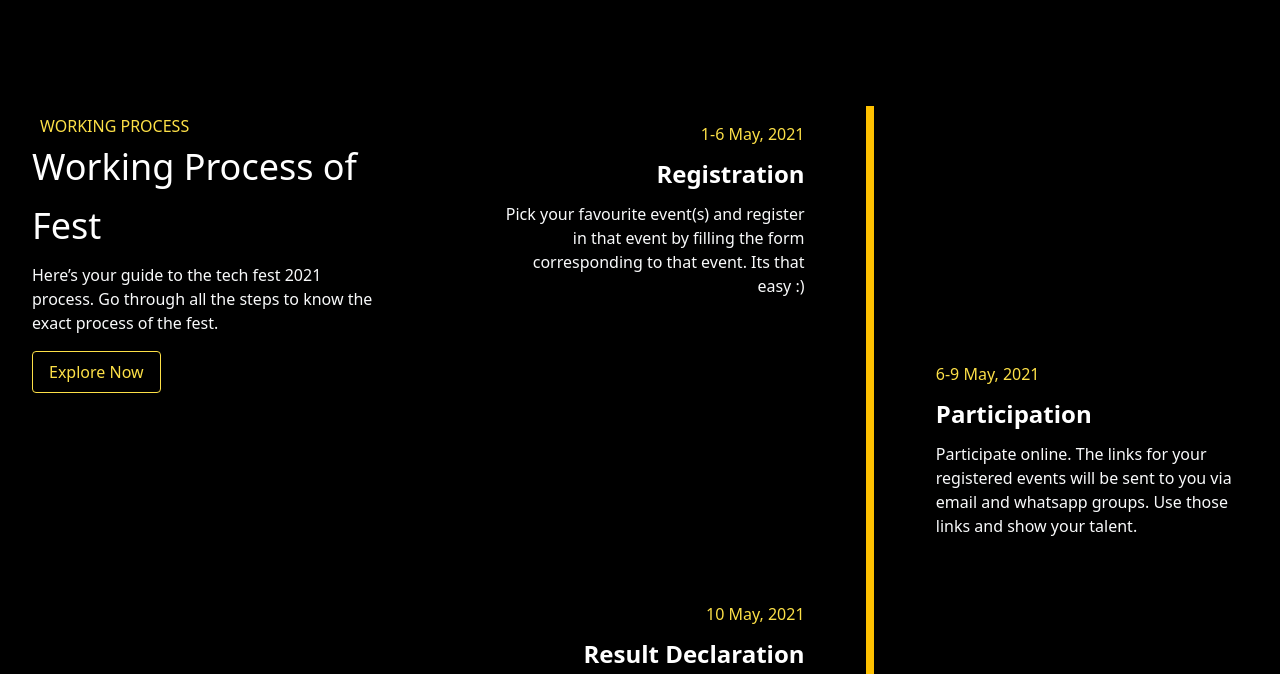
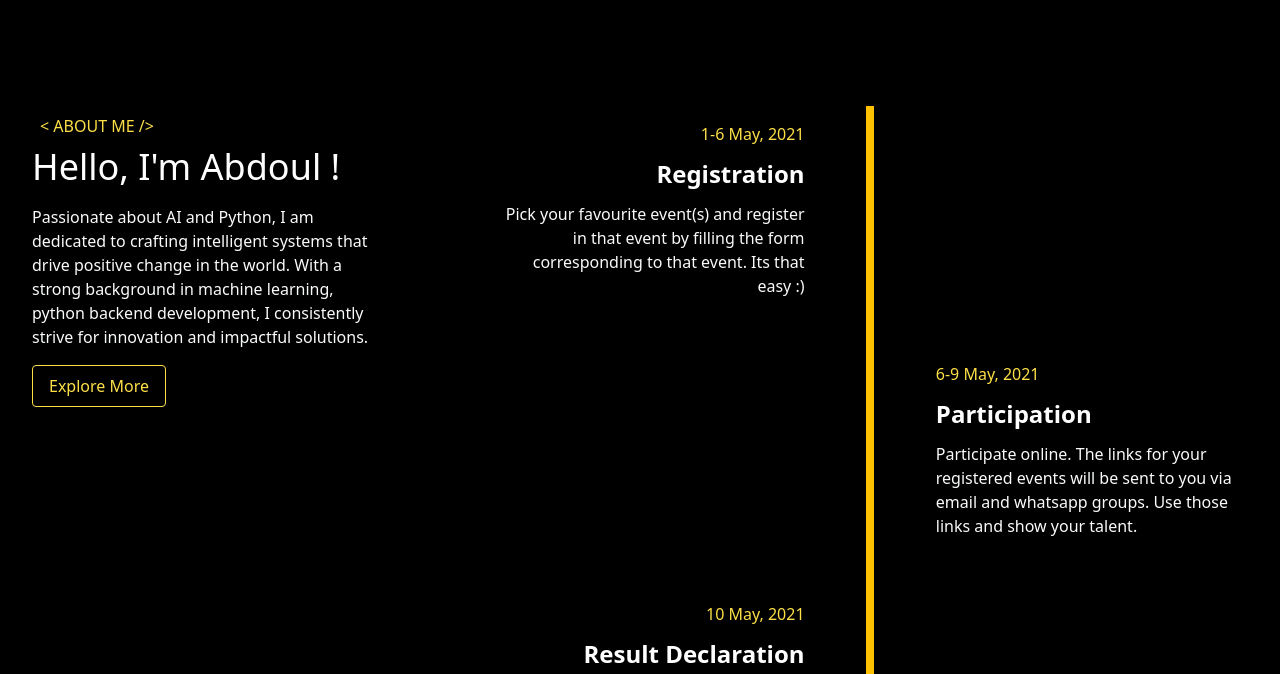
Before and after one commit to abdoulfataoh/abdoulfataoh.github.io, a plain HTML site: page index.html in a window 1280 px wide. Shown: the part 126-800 px from the top of the page. Drawn offline with nearby package versions, Linux system fonts and the light colour scheme.

Commit message:
add about me section

```diff
--- a/index.html
+++ b/index.html
@@ -27,20 +27,20 @@
     </div>
   </section>
 
-  <section>
+  <section id="experience">
     <div class="bg-black text-white py-8">
       <div class="container mx-auto flex flex-col items-start md:flex-row my-12 md:my-24">
           <div class="flex flex-col w-full sticky md:top-36 lg:w-1/3 mt-2 md:mt-12 px-8">
-      <p class="ml-2 text-yellow-300 uppercase tracking-loose">Working Process</p>
-      <p class="text-3xl md:text-4xl leading-normal md:leading-relaxed mb-2">Working Process of Fest</p>
+            <p class="ml-2 text-yellow-300 uppercase tracking-loose">< About Me /></p>
+            <p class="text-3xl md:text-4xl leading-normal md:leading-relaxed mb-2">Hello, I'm Abdoul !</p>
             <p class="text-sm md:text-base text-gray-50 mb-4">
-        Here’s your guide to the tech fest 2021 process. Go through all the steps to know the exact process of the
-        fest.
+              Passionate about AI and Python, I am dedicated to crafting intelligent systems that drive positive change in the world. With a strong background in machine learning, python backend development, I consistently strive for innovation and impactful solutions.
             </p>
-      <a href="#"
+            <a href="http://github.com/abdoulfataoh"
             class="bg-transparent mr-auto hover:bg-yellow-300 text-yellow-300 hover:text-white rounded shadow hover:shadow-lg py-2 px-4 border border-yellow-300 hover:border-transparent">
-      Explore Now</a>
+            Explore More</a>
           </div>
+
       <div class="ml-0 md:ml-12 lg:w-2/3 sticky">
         <div class="container mx-auto w-full h-full">
           <div class="relative wrap overflow-hidden p-10 h-full">
```
Lines whose indentation alone changed are shown as unchanged.
